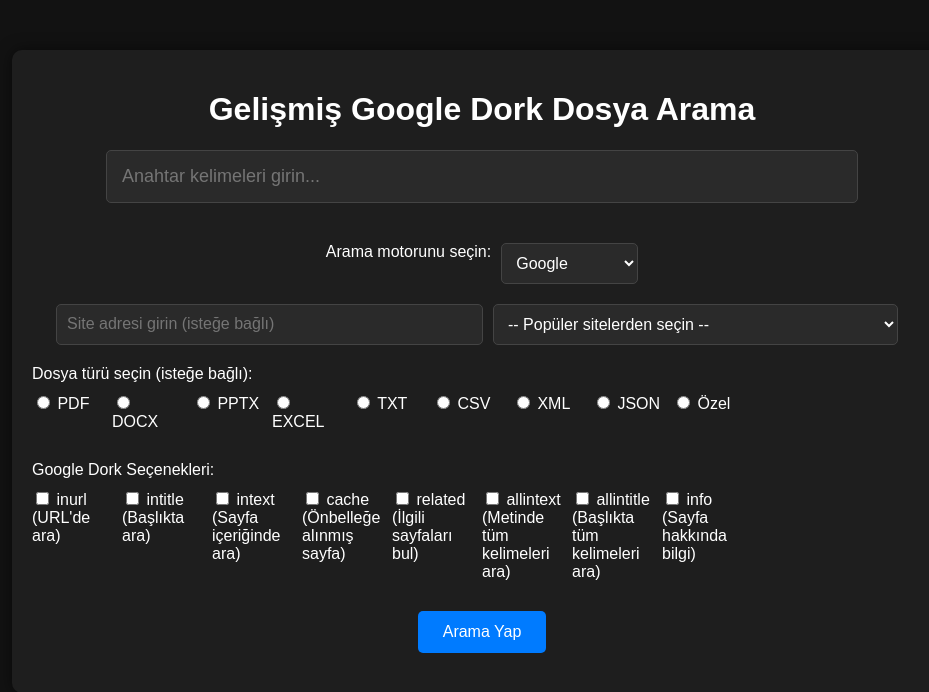
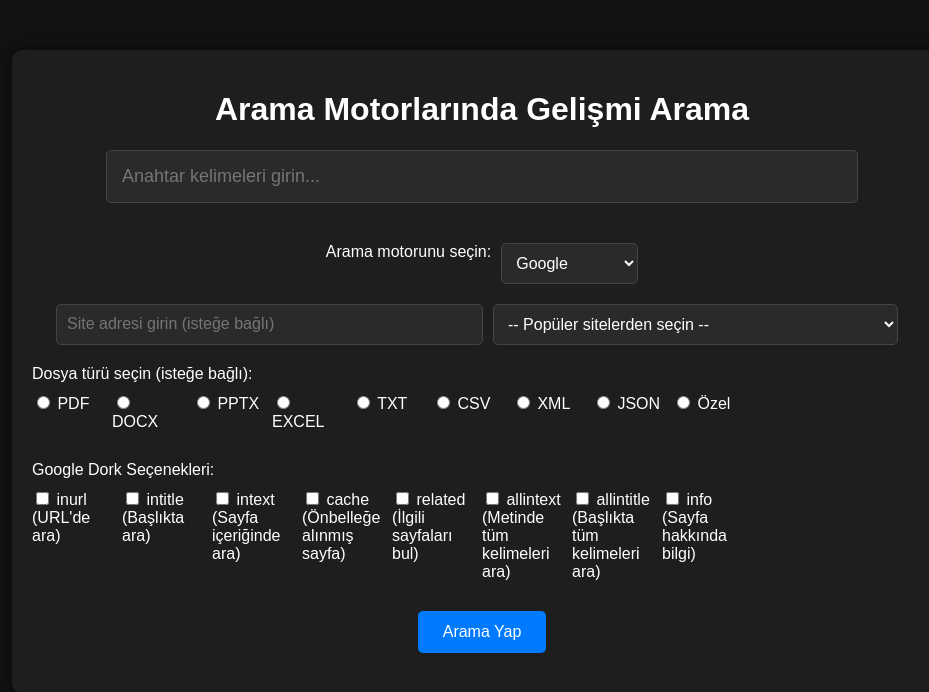
Before and after one commit to EnesKeremAYDIN/advanced-search, a plain HTML site: page index.html in a window 1280 px wide. Shown: the whole page, without its empty margins (158-1087 px from the left). Drawn offline with Linux system fonts and the light colour scheme.

Commit message:
Update index.html

```diff
--- a/index.html
+++ b/index.html
@@ -4,14 +4,14 @@
 <head>
     <meta charset="UTF-8">
     <meta name="viewport" content="width=device-width, initial-scale=1.0">
-    <title>Gelişmiş Google Dork Dosya Arama</title>
+    <title>Arama Motorlarında Gelişmi Arama Arayüzü</title>
     <link rel="stylesheet" href="style.css">
 </head>
 
 <body>
 
     <div class="container">
-        <h1>Gelişmiş Google Dork Dosya Arama</h1>
+        <h1>Arama Motorlarında Gelişmi Arama</h1>
 
         <div class="search-box">
             <input type="text" id="searchKeywords" class="dark-input" placeholder="Anahtar kelimeleri girin...">
```
